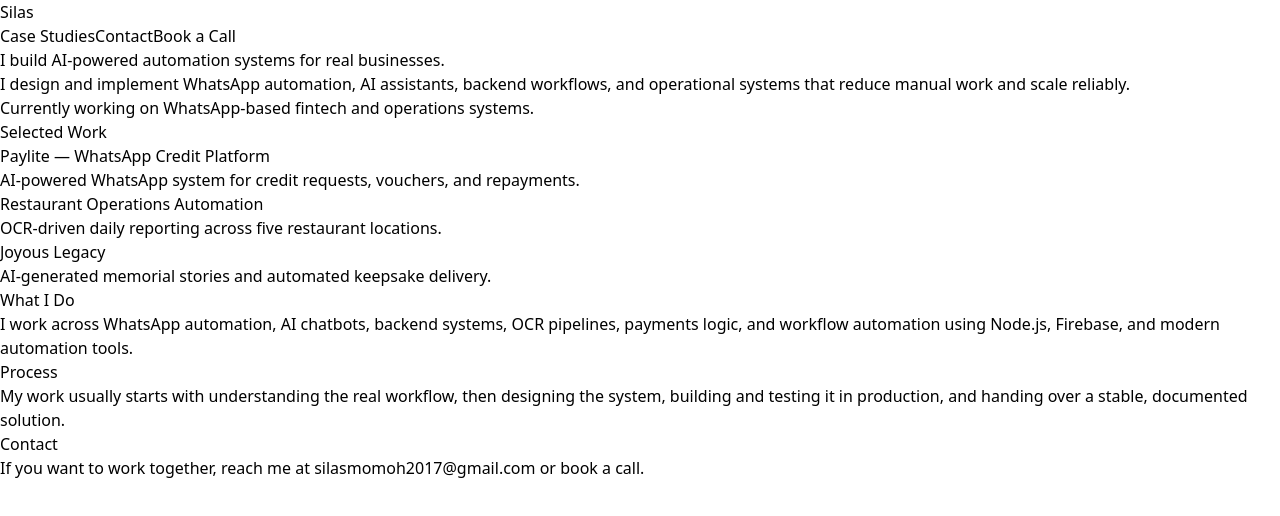
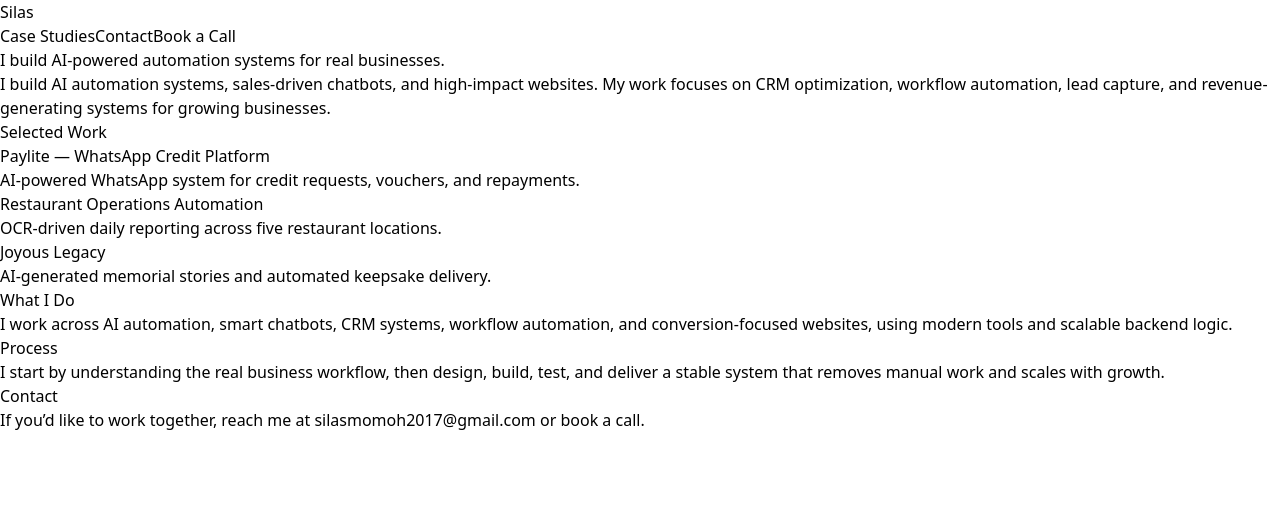
Before and after one commit to Limitlessnotions/portfolio, a Next.js app: page / in a window 1280 px wide. Shown: the top 516 px of the page. Built offline with nearby package versions, Linux system fonts and the light colour scheme.

Commit message:
Update page.tsx

```diff
--- a/src/app/page.tsx
+++ b/src/app/page.tsx
@@ -1,56 +1,52 @@
 export default function Home() {
   return (
-    <main className="px-6 py-24">
-      <div className="max-w-2xl mx-auto space-y-16">
+    <main className="px-6 pt-32 pb-40">
+      <div className="max-w-[640px] mx-auto space-y-24">
 
         {/* Intro */}
         <section className="space-y-6">
-          <h1 className="text-4xl md:text-5xl font-semibold tracking-tight">
+          <h1 className="text-3xl md:text-4xl font-medium leading-snug">
             I build AI-powered automation systems for real businesses.
           </h1>
 
-          <p className="text-lg text-neutral-600">
-            I design and implement WhatsApp automation, AI assistants,
-            backend workflows, and operational systems that reduce
-            manual work and scale reliably.
-          </p>
-
-          <p className="text-neutral-500">
-            Currently working on WhatsApp-based fintech and operations systems.
+          <p className="text-[17px] leading-relaxed text-neutral-600">
+            I build AI automation systems, sales-driven chatbots, and high-impact websites.
+            My work focuses on CRM optimization, workflow automation, lead capture,
+            and revenue-generating systems for growing businesses.
           </p>
         </section>
 
         {/* Selected Work */}
-        <section className="space-y-8">
-          <h2 className="text-sm uppercase tracking-wider text-neutral-500">
+        <section className="space-y-10">
+          <h2 className="text-xs uppercase tracking-[0.2em] text-neutral-400">
             Selected Work
           </h2>
 
-          <div className="space-y-8">
+          <div className="space-y-10">
             <div>
-              <h3 className="font-medium">
+              <h3 className="font-medium hover:underline underline-offset-4 cursor-pointer">
                 Paylite — WhatsApp Credit Platform
               </h3>
-              <p className="text-neutral-600">
-                AI-powered WhatsApp system for credit requests,
-                vouchers, and repayments.
+              <p className="mt-1 text-neutral-500">
+                AI-powered WhatsApp system for credit requests, vouchers,
+                and repayments.
               </p>
             </div>
 
             <div>
-              <h3 className="font-medium">
+              <h3 className="font-medium hover:underline underline-offset-4 cursor-pointer">
                 Restaurant Operations Automation
               </h3>
-              <p className="text-neutral-600">
+              <p className="mt-1 text-neutral-500">
                 OCR-driven daily reporting across five restaurant locations.
               </p>
             </div>
 
             <div>
-              <h3 className="font-medium">
+              <h3 className="font-medium hover:underline underline-offset-4 cursor-pointer">
                 Joyous Legacy
               </h3>
-              <p className="text-neutral-600">
+              <p className="mt-1 text-neutral-500">
                 AI-generated memorial stories and automated keepsake delivery.
               </p>
             </div>
@@ -59,50 +55,50 @@
 
         {/* What I Do */}
         <section className="space-y-4">
-          <h2 className="text-sm uppercase tracking-wider text-neutral-500">
+          <h2 className="text-xs uppercase tracking-[0.2em] text-neutral-400">
             What I Do
           </h2>
 
           <p className="text-neutral-600">
-            I work across WhatsApp automation, AI chatbots, backend systems,
-            OCR pipelines, payments logic, and workflow automation using
-            Node.js, Firebase, and modern automation tools.
+            I work across AI automation, smart chatbots, CRM systems,
+            workflow automation, and conversion-focused websites,
+            using modern tools and scalable backend logic.
           </p>
         </section>
 
         {/* Process */}
         <section className="space-y-4">
-          <h2 className="text-sm uppercase tracking-wider text-neutral-500">
+          <h2 className="text-xs uppercase tracking-[0.2em] text-neutral-400">
             Process
           </h2>
 
           <p className="text-neutral-600">
-            My work usually starts with understanding the real workflow,
-            then designing the system, building and testing it in production,
-            and handing over a stable, documented solution.
+            I start by understanding the real business workflow,
+            then design, build, test, and deliver a stable system
+            that removes manual work and scales with growth.
           </p>
         </section>
 
         {/* Contact */}
         <section className="space-y-4">
-          <h2 className="text-sm uppercase tracking-wider text-neutral-500">
+          <h2 className="text-xs uppercase tracking-[0.2em] text-neutral-400">
             Contact
           </h2>
 
           <p className="text-neutral-600">
-            If you want to work together, reach me at{" "}
+            If you’d like to work together, reach me at{" "}
             <a
               href="mailto:silasmomoh2017@gmail.com"
-              className="underline"
+              className="underline underline-offset-4"
             >
               silasmomoh2017@gmail.com
             </a>{" "}
             or{" "}
             <a
-              href="https://calendly.com/YOUR-LINK"
+              href="https://calendar.app.google/oZm3C48pYcJPJ7di7"
               target="_blank"
               rel="noopener noreferrer"
-              className="underline"
+              className="underline underline-offset-4"
             >
               book a call
             </a>.
```
